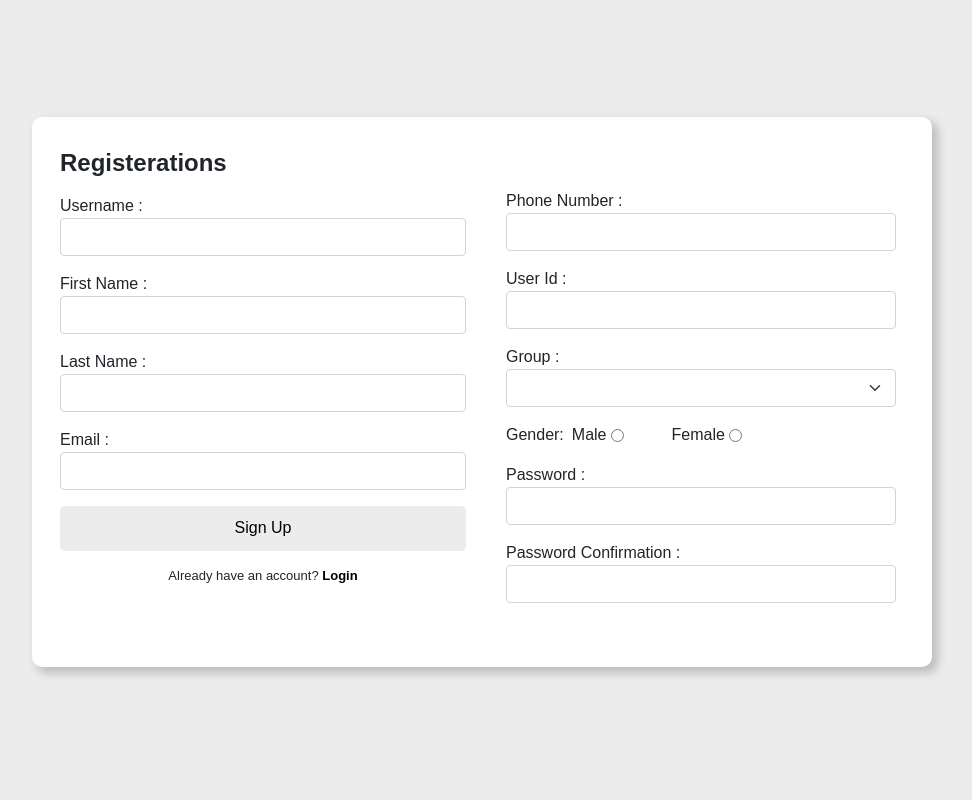
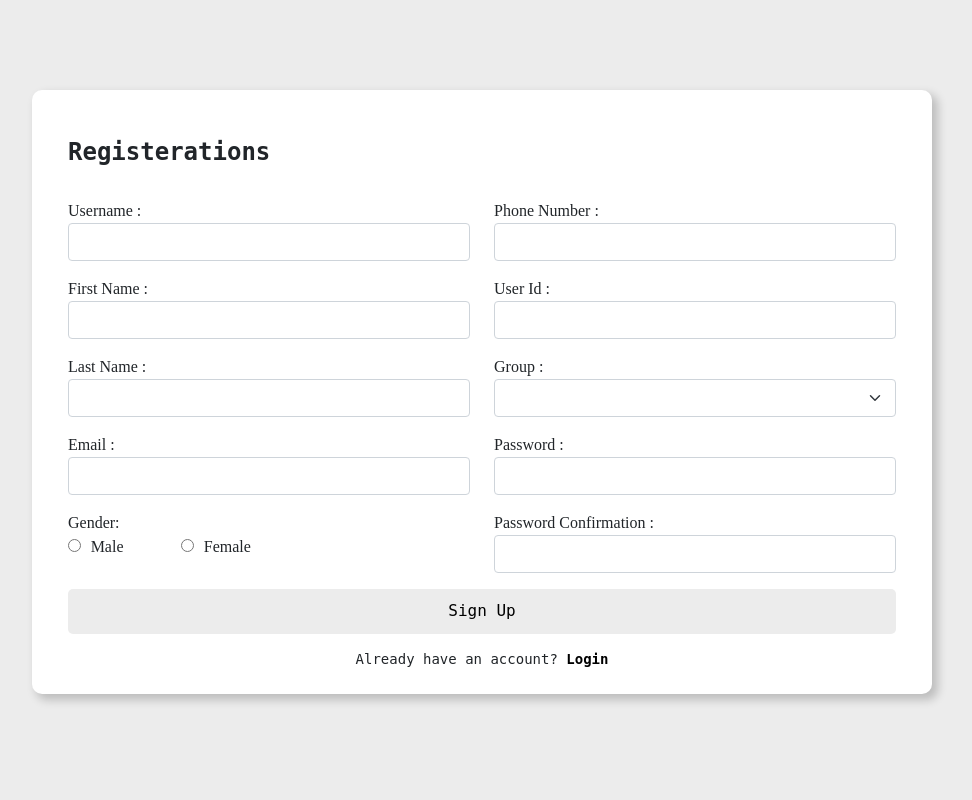
Before and after one commit to Elhamwardak/library, a Django app: page /register-page/ in a window 1280 px wide. Shown: the whole page, without its empty margins (158-1130 px from the left). Run offline with Django 4.2, Linux system fonts and the light colour scheme.

Commit message:
Wed 19 July

```diff
--- a/myapp/templates/register_page.html
+++ b/myapp/templates/register_page.html
@@ -13,54 +13,72 @@
         <div class="container main">
             <form action="" method="POST" enctype="multipart/form-data">
                 {% csrf_token %}
-                <div class="row">
-                    <div class="registerform d-flex justify-content-center ">
-                        <div class="col-md-6 p-3">
+                <div class="row registerform p-4">
+                        <div class="col-md-12">
                             <div>
-                                <h4 class="h1-register mt-3">Registerations</h4>
+                                <h4 class="h1-register mt-4">Registerations</h4>
                             </div>
-                            <label for="" class="mt-2">Username :</label>
+                        </div>
+                        <div class="col-md-6 mt-4">
+                            <div class="form-group">
+                                <label for="">Username :</label>
                                 <input type="text" name="username" class="form-control mb-3">
-
+                            </div>
+                            <div class="form-group">
                                 <label for="">First Name :</label>
                                 <input type="text" name="firstname" id="" class="form-control mb-3">
-
+                            </div>
+                            <div class="form-group">
                                 <label for="">Last Name :</label>
                                 <input type="text" name="lastname" id="" class="form-control mb-3">
-
+                            </div>
+                            <div class="form-group">
                                 <label for="">Email :</label>
                                 <input type="email" name="email" id="" class="form-control mb-3">
+                            </div>
+                            <div class="form-group">
+                                <label for="" class="me-2 fw-700">Gender:</label>
+                            </div>
+                            <div class="form-group">
+                                <input type="radio" name="gender" id="male">
+                                <label for="male" class="me-5">Male</label>
+                                <input type="radio" name="gender" id="female" >
+                                <label for="female" class="me-1">Female</label>
+                            </div>
 
+
+                        </div>
+                        <div class="col-md-6 mt-4">
+                            <div class="form-group">
+                                <label for="">Phone Number :</label>
+                                <input type="text" name="phone_number" class="form-control mb-3 ">
+                            </div>
+                            <div class="form-group">
+                                <label for="">User Id :</label>
+                                <input type="text" name="user_id" class="form-control mb-3">
+                            </div>
+                            <div class="form-group">
+                                <label for="">Group :</label>
+                                <input type="text" name="group" id="" class="form-select mb-3">
+                            </div>
+                            <div class="form-group">
+                                <label for="">Password :</label>
+                                <input type="password" name="password1" id="" class="form-control mb-3">
+                            </div>
+                            <div class="form-group">
+                                <label for="">Password Confirmation :</label>
+                                <input type="password" name="password2" id="" class="form-control mb-3">
+                            </div>
+                        </div>
+                        <div class="col-md-12">
+                            <div class="form-group">
                                 <input type="submit" class="submit w-100" value="Sign Up">
                                 <div class="signin">
                                     <span>Already have an account? <a href="{% url 'login-page' %}">Login</a></span>
                                 </div>
+                            </div>
 
                         </div>
-                        <div class="col-md-6 mt-5 p-4">
-                            <label for="">Phone Number :</label>
-                            <input type="text" name="phone_number" class="form-control mb-3 ">
-
-                            <label for="">User Id :</label>
-                            <input type="text" name="user_id" class="form-control mb-3">
-
-                            <label for="">Group :</label>
-                            <input type="text" name="group" id="" class="form-select mb-3">
-                            <div class="d-flex justify-content-start align-items-center mb-3">
-                                <label for="" class="me-2 fw-700">Gender:</label>
-                                <label for="" class="me-1">Male</label>
-                                <input type="radio" name="gender" id="" class="checkbox me-5">
-                                <label for="" class="me-1">Female</label>
-                                <input type="radio" name="gender" id="" class="checkbox">
-                            </div>
-                            <label for="">Password :</label>
-                            <input type="password" name="password1" id="" class="form-control mb-3">
-
-                            <label for="">Password Confirmation :</label>
-                            <input type="password" name="password2" id="" class="form-control mb-3">
-                        </div>
-                    </div>
-
                 </div>
             </form>
         </div>
--- a/myapp/utils.py
+++ b/myapp/utils.py
@@ -1,6 +1,6 @@
 
 from django.db.models import Q
-from .models import Books
+from .models import Books, CustomUser
 from django.core.paginator import Paginator, PageNotAnInteger, EmptyPage
 # from celery import shared_task
 from django.http import JsonResponse
@@ -53,7 +53,7 @@ def searchuser(request):
     if request.GET.get('search_user'):
         search_user = request.GET.get('search_user')
 
-    user = User.objects.filter(Q(username__icontains=search_user) |
+    user = CustomUser.objects.filter(Q(username__icontains=search_user) |
                                 Q(id__icontains=search_user)
                                 )
 
--- a/myapp/views.py
+++ b/myapp/views.py
@@ -1,7 +1,7 @@
 from django.shortcuts import render, redirect
 from django.http import HttpResponseRedirect,HttpResponse
 from .models import *
-from .forms import BookForm,CategoryForm,AuthorForm
+from .forms import BookForm,CategoryForm,AuthorForm, UserForm
 from django.contrib.auth import authenticate, login, logout
 from django.contrib.auth.decorators import login_required
 from .decorators import unauthenicated_user, allowed_users, admin_only
@@ -12,8 +12,8 @@ from datetime import timedelta
 from .signals import *
 from django.contrib.auth import get_user_model
 from django.db.models import Q
-from django.contrib.auth.models import User
-from django.contrib.auth.models import Group
+from django.contrib.auth.models import User, Group
+from django.core.exceptions import ValidationError
 
 
 User = get_user_model()
@@ -222,28 +222,25 @@ def user_list(request):
 @allowed_users(allowed_roles=['admin'])
 @login_required(login_url='login-page')
 def add_user(request):
-    form = CreateUserForm()
-    if request.method == 'POST':
-        form = CreateUserForm(request.POST)
+    if request.method == "POST":
+        form = UserForm(request.POST)
+        print('>>>>>>>>>>>>>>>>>>>>>>>>>>>', request.POST.get('group'))
         if form.is_valid():
-            user = form.save()
-
-            role_group = request.POST['group'].lower()
-            group = Group.objects.get(name=role_group)
-            user.groups.add(group)
-
-        messages.success(request,"User successfully added")
-        return redirect('users-management')
-
-    context = {'form': form}
-    return render(request, 'add_user.html', context)
+            data = form.cleaned_data
+            user = CustomUser.objects.create(**data)
+            user.set_password(data['password'])
+            user.save()
+            messages.success(request,"User successfully added")
+            return redirect('users-management')
+    groups = Group.objects.filter(~Q(name='admin'))
+    return render(request, 'add_user.html', {'groups': groups})
 
 
 @allowed_users(allowed_roles=['admin'])
 @login_required(login_url='login-page')
 def Update_user(request, id):
     if request.method == 'POST':
-        user = User.objects.get(pk=id)
+        user = CustomUser.objects.get(pk=id)
         form = CreateUserForm(request.POST, instance=user)
         if form.is_valid():
             user = form.save()
@@ -264,7 +261,7 @@ def Update_user(request, id):
 @allowed_users(allowed_roles=['admin'])
 @login_required(login_url='login-page')
 def Delete_user(request, id):
-    users = User.objects.get(pk=id)
+    users = CustomUser.objects.get(pk=id)
     users.delete()
     return redirect('users-management')
 
@@ -287,7 +284,7 @@ def LoginPage(request):
             login(request, user)
             return redirect('admin-page')
         else:
-            messages.info(request, 'Username or Password is incorrect!')
+            messages.error(request, 'Email or Password is incorrect!')
 
     context = {}
     return render(request, 'index.html', context)
--- a/static/css/login.css
+++ b/static/css/login.css
@@ -1,12 +1,9 @@
-
-*{
-    font-family: 'Poopins',sans-serif;
-}
 .wrapper{
     background: #ececec;
     padding: 0 20px 0 20px;
 }
 .main{
+    font-family: monospace;
     display: flex;
     justify-content: center;
     align-items: center;
@@ -119,7 +116,7 @@ i{
 }
 .signin{
     text-align: center;
-    font-size: small;
+    font-size: 14px;
     margin-top: 15px;
 }
 span a{
@@ -173,3 +170,6 @@ span a:hover{
 .h1-register{
    font-weight: 700;
 }
+.form-group label{
+    font-family: auto;
+}
--- a/static/css/style.css
+++ b/static/css/style.css
@@ -150,6 +150,7 @@
     box-shadow: 6px 0px 41px 5px rgba(0,0,0,0.1);
     -webkit-box-shadow: 6px 0px 41px 5px rgba(0,0,0,0.1);
     -moz-box-shadow: 6px 0px 41px 5px rgba(0,0,0,0.1);
+
 }
 
 .cardBox .card .numbers {
@@ -191,3 +192,7 @@
  .table-font-size{
     font-size: 0.8rem !important;
  }
+ .card{
+    font-family:auto;
+
+ }
```
Also changed, not shown: myapp/forms.py (+7 -4 lines), myapp/templates/add_user.html (+62 -44 lines), myapp/templates/index.html (+6 -2 lines), myapp/templates/users_list.html (+8 -0 lines), db.sqlite3, myapp/migrations/0004_rename_group_customuser_group_id.py (added), myapp/migrations/0005_rename_group_id_customuser_group.py (added). Lines whose indentation alone changed are shown as unchanged.
